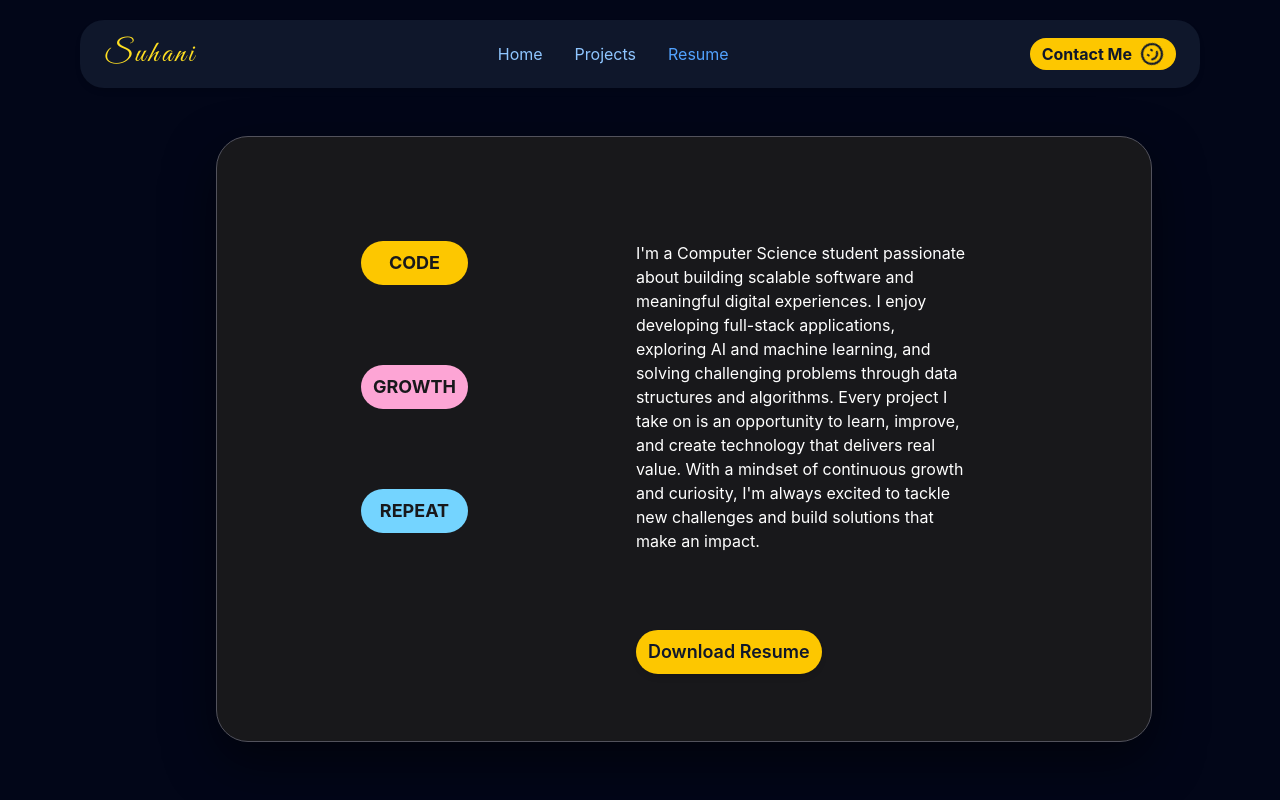
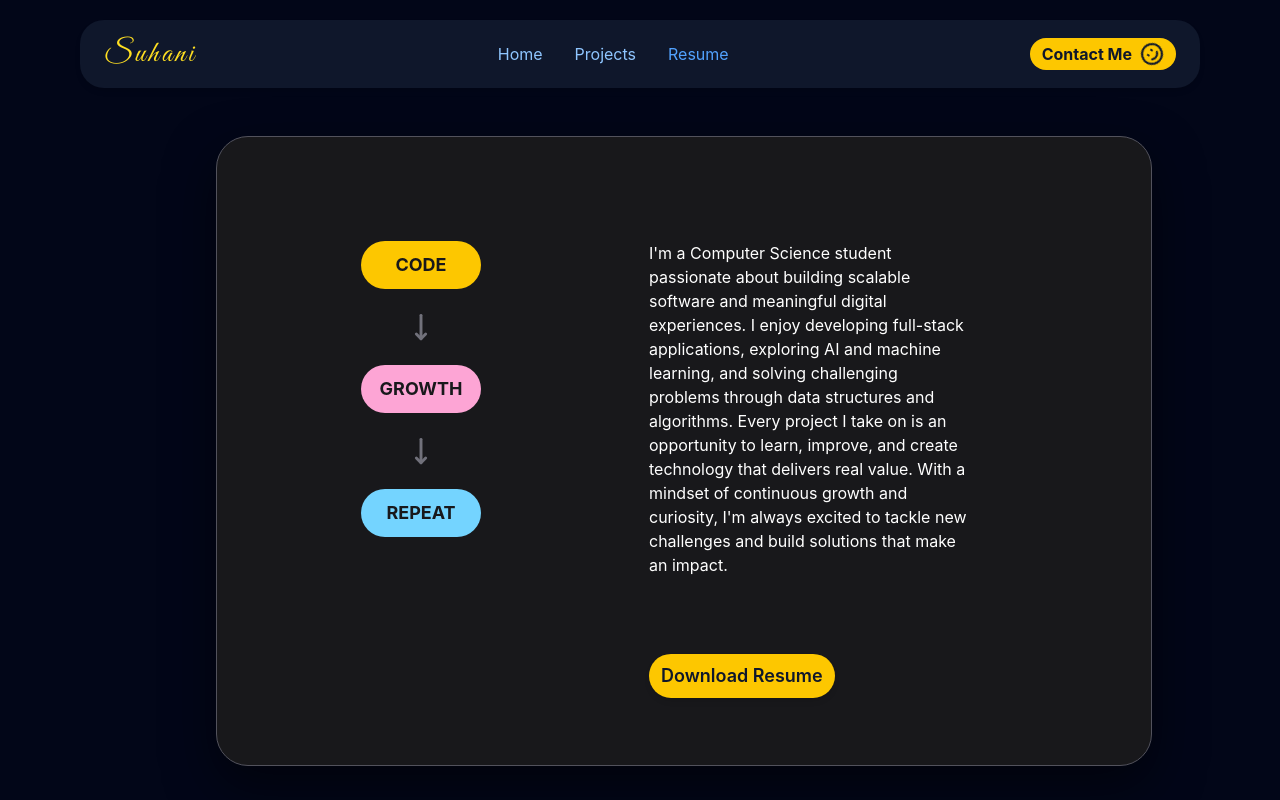
Before and after one commit to Suhanii15/Suhani-Kabra, a React (Vite) app in the folder suhani/: page /resume in a window 1280 px wide. Shown: the top 800 px of the page. Built offline with nearby package versions, Linux system fonts and the light colour scheme.

Commit message:
added flow state in resume section

```diff
--- a/suhani/src/pages/landingPage.jsx
+++ b/suhani/src/pages/landingPage.jsx
@@ -159,7 +159,7 @@ const projectsData=[
       hidden: {},
       visible: { transition: { staggerChildren: 0.1, delayChildren: 0.2 } },
     }}
-    className="flex flex-wrap items-center justify-center gap-x-3 gap-y-1"
+    className="flex flex-wrap items-center justify-center gap-x-3 gap-y-1 animate-entrance"
   >
     <div className="overflow-hidden pb-1">
       <motion.span variants={slideUp} className="inline-block text-6xl font-semibold text-white tracking-wider">
@@ -190,7 +190,7 @@ const projectsData=[
       hidden: {},
       visible: { transition: { staggerChildren: 0.1, delayChildren: 0.6 } },
     }}
-    className="flex flex-wrap items-center justify-center gap-x-3"
+    className="flex flex-wrap items-center justify-center gap-x-3 animate-entrance-right"
   >
     <div className="overflow-hidden pb-1">
       <motion.span variants={slideUp} className="inline-block text-6xl font-semibold text-white tracking-wider">
--- a/suhani/src/pages/resume.jsx
+++ b/suhani/src/pages/resume.jsx
@@ -4,7 +4,6 @@ import { useState} from 'react';
 import { useEffect } from 'react';
 import {motion} from 'framer-motion'
 import Links from '../components/Links'
-import { MoveUp } from 'lucide-react';
 import { MoveDown } from 'lucide-react';
 
 
@@ -71,11 +70,12 @@ const personal=[
             <div className="w-3/4 min-h-[70vh] bg-zinc-900 mt-10  ml-50
     border border-zinc-600 rounded-[32px] p-8 md:p-12 lg:p-16 flex flex-col md:flex-row  gap-8 md:gap-12 shadow-[0_20px_50px_rgba(0,0,0,0.5)]">
 
-        <div className="flex flex-col gap-20 mt-10 ml-20 ">
-    <h1 className="font-bold text-lg bg-yellow-400 text-zinc-900 px-2 rounded-full py-2 px-3 flex items-center justify-center animate-entrance hover:bg-yellow-300  cursor-pointer">CODE</h1>
-
-   <h1 className="font-bold text-lg bg-pink-300 text-zinc-900 px-2 rounded-full py-2 px-3 flex items-center justify-center animate-entrance-right hover:bg-pink-400  cursor-pointer">GROWTH</h1>
-    <h1 className="font-bold text-lg bg-sky-300 text-zinc-900 px-2 rounded-full py-2 px-3 flex items-center justify-center animate-entrance hover:bg-sky-200  cursor-pointer">REPEAT</h1>
+        <div className="flex flex-col items-center gap-6 mt-10 ml-20">
+    <h1 className="font-bold text-lg bg-yellow-400 text-zinc-900 px-3 rounded-full py-2 min-w-[120px] h-[48px] flex items-center justify-center animate-entrance hover:bg-yellow-300 cursor-pointer">CODE</h1>
+    <MoveDown className="text-zinc-500" size={28} strokeWidth={2.5} />
+   <h1 className="font-bold text-lg bg-pink-300 text-zinc-900 px-3 rounded-full py-2 min-w-[120px] h-[48px] flex items-center justify-center animate-entrance-right hover:bg-pink-400 cursor-pointer">GROWTH</h1>
+    <MoveDown className="text-zinc-500" size={28} strokeWidth={2.5} />
+    <h1 className="font-bold text-lg bg-sky-300 text-zinc-900 px-3 rounded-full py-2 min-w-[120px] h-[48px] flex items-center justify-center animate-entrance hover:bg-sky-200 cursor-pointer">REPEAT</h1>
    </div>
 
    <div className="flex flex-col px-10 mx-20 mt-10" >
```
